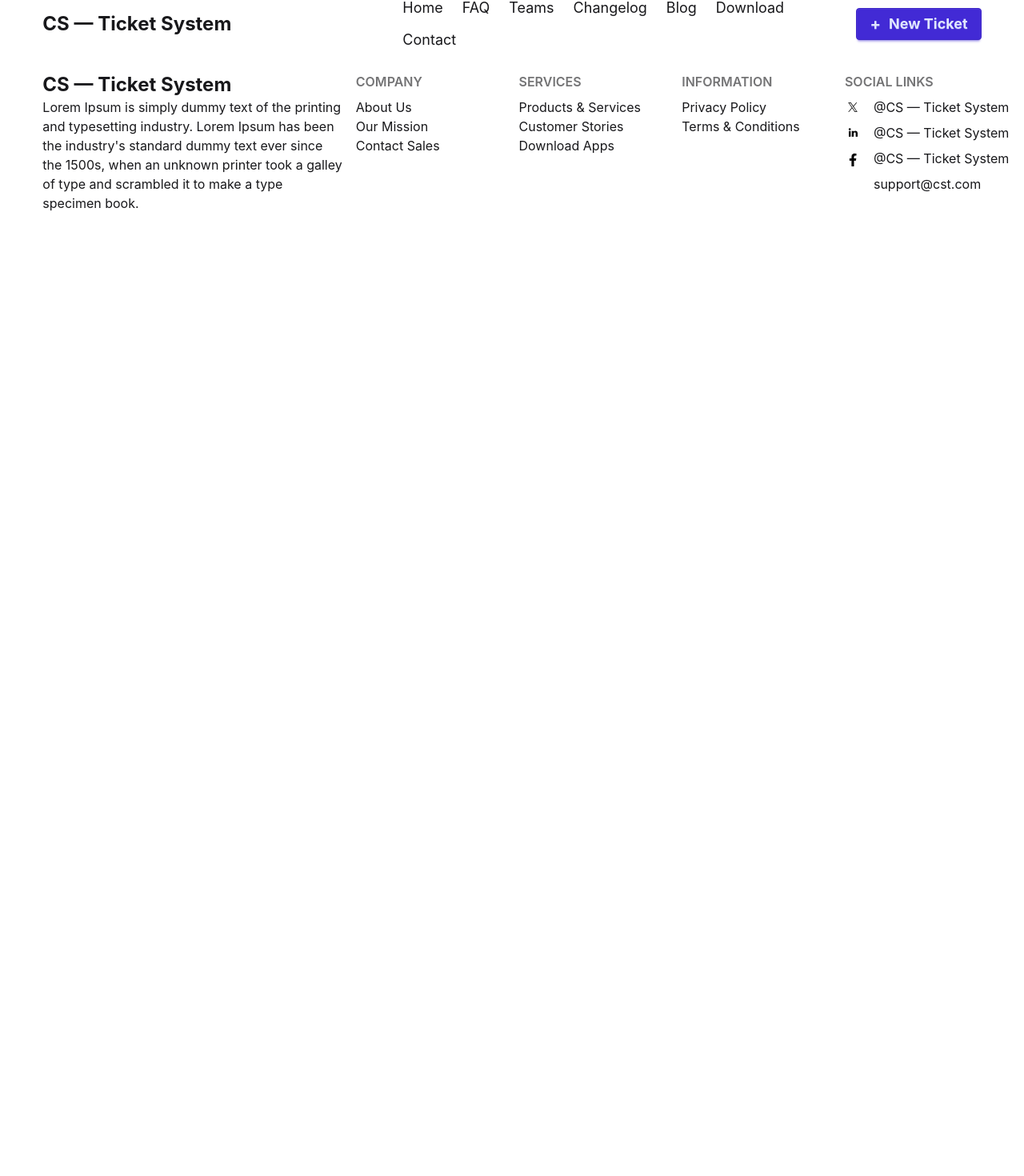
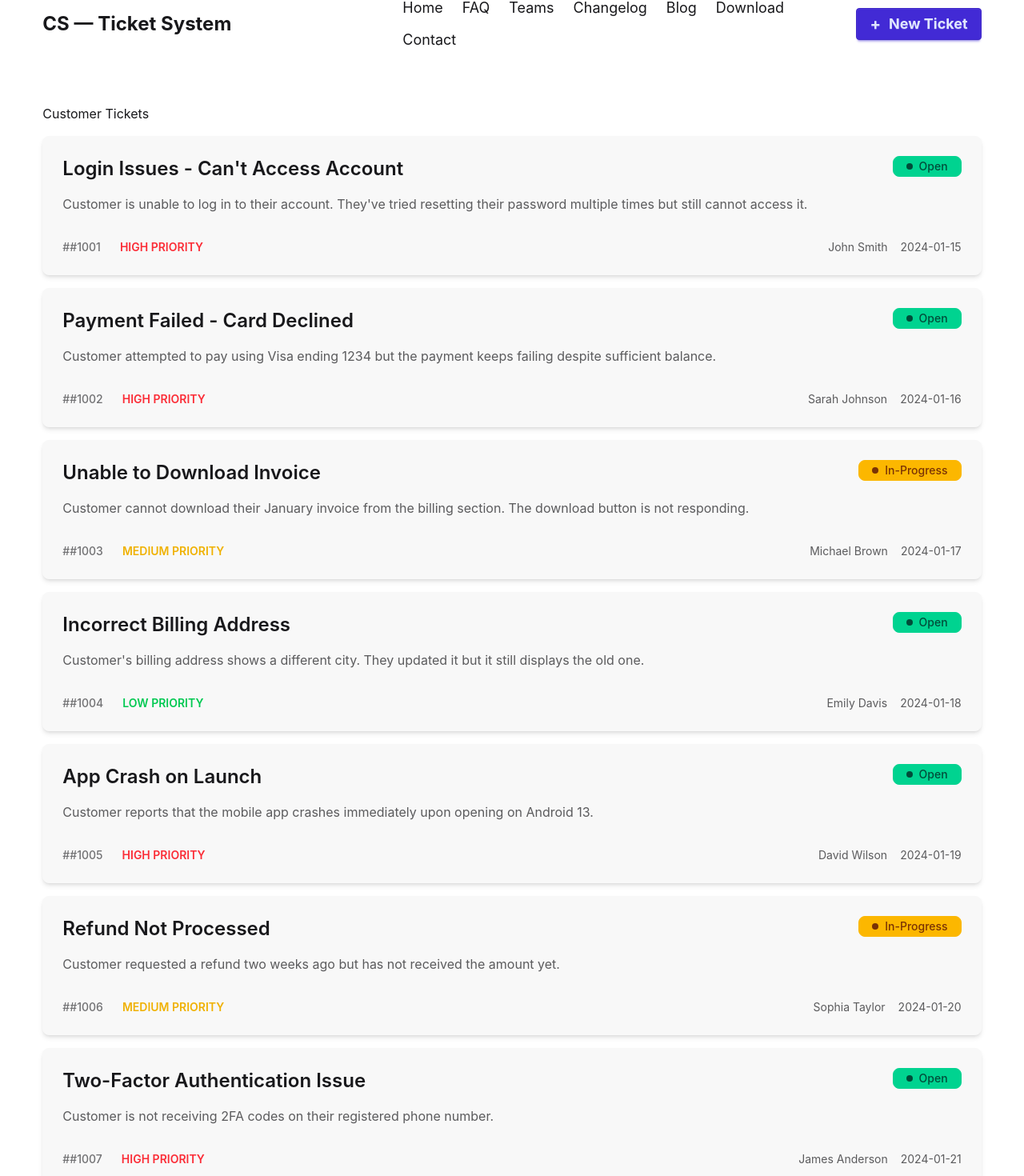
Before and after one commit to rejaur2287/mission-restart-customer-support-a2, a React (Vite) app: page / in a window 1280 px wide. Shown: the part 30-1500 px from the top of the page at 80% size. Before the commit the page ends 800 px from the top, so only its background shows below. Built offline with nearby package versions, Linux system fonts and the light colour scheme.

Commit message:
Worked with some ticket loading and diplaying

```diff
--- /dev/null
+++ b/public/ticketData.json
@@ -0,0 +1,102 @@
+[
+    {
+      "id": 1001,
+      "ticketNumber": "#1001",
+      "title": "Login Issues - Can't Access Account",
+      "description": "Customer is unable to log in to their account. They've tried resetting their password multiple times but still cannot access it.",
+      "status": "Open",
+      "priority": "High",
+      "customerName": "John Smith",
+      "date": "2024-01-15"
+    },
+    {
+      "id": 1002,
+      "ticketNumber": "#1002",
+      "title": "Payment Failed - Card Declined",
+      "description": "Customer attempted to pay using Visa ending 1234 but the payment keeps failing despite sufficient balance.",
+      "status": "Open",
+      "priority": "High",
+      "customerName": "Sarah Johnson",
+      "date": "2024-01-16"
+    },
+    {
+      "id": 1003,
+      "ticketNumber": "#1003",
+      "title": "Unable to Download Invoice",
+      "description": "Customer cannot download their January invoice from the billing section. The download button is not responding.",
+      "status": "In-Progress",
+      "priority": "Medium",
+      "customerName": "Michael Brown",
+      "date": "2024-01-17"
+    },
+    {
+      "id": 1004,
+      "ticketNumber": "#1004",
+      "title": "Incorrect Billing Address",
+      "description": "Customer's billing address shows a different city. They updated it but it still displays the old one.",
+      "status": "Open",
+      "priority": "Low",
+      "customerName": "Emily Davis",
+      "date": "2024-01-18"
+    },
+    {
+      "id": 1005,
+      "ticketNumber": "#1005",
+      "title": "App Crash on Launch",
+      "description": "Customer reports that the mobile app crashes immediately upon opening on Android 13.",
+      "status": "Open",
+      "priority": "High",
+      "customerName": "David Wilson",
+      "date": "2024-01-19"
+    },
+    {
+      "id": 1006,
+      "ticketNumber": "#1006",
+      "title": "Refund Not Processed",
+      "description": "Customer requested a refund two weeks ago but has not received the amount yet.",
+      "status": "In-Progress",
+      "priority": "Medium",
+      "customerName": "Sophia Taylor",
+      "date": "2024-01-20"
+    },
+    {
+      "id": 1007,
+      "ticketNumber": "#1007",
+      "title": "Two-Factor Authentication Issue",
+      "description": "Customer is not receiving 2FA codes on their registered phone number.",
+      "status": "Open",
+      "priority": "High",
+      "customerName": "James Anderson",
+      "date": "2024-01-21"
+    },
+    {
+      "id": 1008,
+      "ticketNumber": "#1008",
+      "title": "Unable to Update Profile Picture",
+      "description": "Customer tries to upload a new profile picture but gets 'Upload failed' error.",
+      "status": "Open",
+      "priority": "Low",
+      "customerName": "Olivia Martinez",
+      "date": "2024-01-22"
+    },
+    {
+      "id": 1009,
+      "ticketNumber": "#1009",
+      "title": "Subscription Auto-Renewal",
+      "description": "Customer wants to enable auto-renewal for their subscription but the toggle is disabled.",
+      "status": "In-Progress",
+      "priority": "Medium",
+      "customerName": "Liam Thomas",
+      "date": "2024-01-17"
+    },
+    {
+      "id": 1010,
+      "ticketNumber": "#1010",
+      "title": "Missing Order Confirmation Email",
+      "description": "Customer placed an order but didn't receive a confirmation email even though payment succeeded.",
+      "status": "Open",
+      "priority": "Medium",
+      "customerName": "Isabella Garcia",
+      "date": "2024-01-24"
+    }
+]
--- a/src/App.jsx
+++ b/src/App.jsx
@@ -1,11 +1,19 @@
+import { Suspense } from "react";
 import "./App.css";
 import Footer from "./Components/Footer/Footer";
 import Navbar from "./Components/Navbar/Navbar";
+import Tickets from "./Components/Tickets/Tickets";
+// import TicketCard from "./Components/TicketCard/TicketCard";
 
+const ticketPromise = fetch("./ticketData.json").then((res) => res.json());
 function App() {
   return (
     <>
       <Navbar></Navbar>
+      {/* <TicketCard></TicketCard> */}
+      <Suspense fallback={<h3>Bottles are Loading...</h3>}>
+        <Tickets ticketPromise={ticketPromise}></Tickets>
+      </Suspense>
       <Footer></Footer>
     </>
   );
--- a/src/Components/Footer/Footer.jsx
+++ b/src/Components/Footer/Footer.jsx
@@ -6,10 +6,10 @@ import emailIcon from "../../assets/fi_6244710.png";
 
 const Footer = () => {
   return (
-    <div>
-      <footer className="grid grid-cols-1 md:grid-cols-[32%_16%_16%__16%_18%] gap-4 text-base-content justify-between w-11/12 mx-auto">
+    <div className=" bg-gray-700 text-white p-16">
+      <footer className="grid grid-cols-1 md:grid-cols-[32%_16%_16%__16%_18%] gap-4 justify-between  text-white">
         <nav>
-          <a class="text-2xl font-bold my-6" href="">
+          <a className="text-2xl font-bold my-6" href="">
             CS — Ticket System
           </a>
           <p>
--- /dev/null
+++ b/src/Components/TicketCard/TicketCard.jsx
@@ -0,0 +1,63 @@
+import React from "react";
+
+const TicketCard = ({ ticket }) => {
+  return (
+    <div className="card bg-base-200 shadow-md border border-base-200 my-4">
+      <div className="card-body p-6">
+        {/* Top Row */}
+        <div className="flex items-start justify-between gap-4">
+          <h2 className="card-title text-2xl font-semibold">{ticket.title}</h2>
+
+          {/* Status Badge */}
+          <div
+            className={`badge px-4 py-3 text-sm font-medium gap-2 ${
+              ticket.status === "Open" ? "badge-success" : "badge-warning"
+            }`}
+          >
+            <span className="w-2 h-2 bg-current rounded-full"></span>
+            {ticket.status}
+          </div>
+        </div>
+
+        {/* Description */}
+        <p className="text-base-content/70 mt-2 text-base">
+          {ticket.description}
+        </p>
+
+        {/* Bottom Row */}
+        <div className="flex items-center justify-between mt-6 text-sm">
+          {/* Left side */}
+          <div className="flex items-center gap-6">
+            <span className="text-base-content/60 font-medium">
+              #{ticket.ticketNumber}
+            </span>
+
+            <span
+              className={`font-semibold uppercase ${
+                ticket.priority === "High"
+                  ? "text-red-500"
+                  : ticket.priority === "Medium"
+                    ? "text-yellow-500"
+                    : "text-green-500"
+              }`}
+            >
+              {ticket.priority} Priority
+            </span>
+          </div>
+
+          {/* Right side */}
+          <div className="flex items-center gap-4 text-base-content/70">
+            <span>{ticket.customerName}</span>
+
+            <div className="flex items-center gap-1">
+              {/* <CalendarDays size={18} /> */}
+              <span>{ticket.date}</span>
+            </div>
+          </div>
+        </div>
+      </div>
+    </div>
+  );
+};
+
+export default TicketCard;
--- /dev/null
+++ b/src/Components/Tickets/Tickets.jsx
@@ -0,0 +1,17 @@
+import React, { use } from "react";
+import TicketCard from "../TicketCard/TicketCard";
+
+const Tickets = ({ ticketPromise }) => {
+  const tickets = use(ticketPromise);
+  //   console.log(tickets);
+  return (
+    <div className="w-11/12 mx-auto my-10">
+      <h1>Customer Tickets</h1>
+      {tickets.map((ticket) => (
+        <TicketCard key={ticket.id} ticket={ticket}></TicketCard>
+      ))}
+    </div>
+  );
+};
+
+export default Tickets;
```
